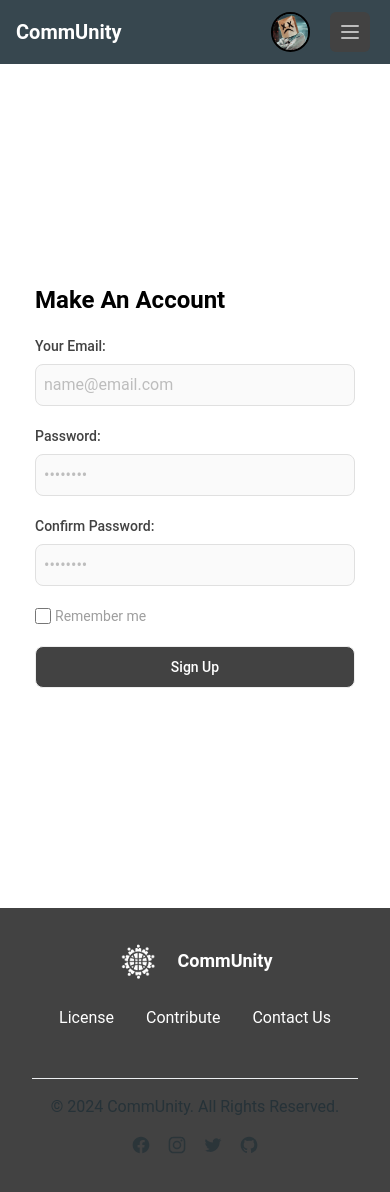
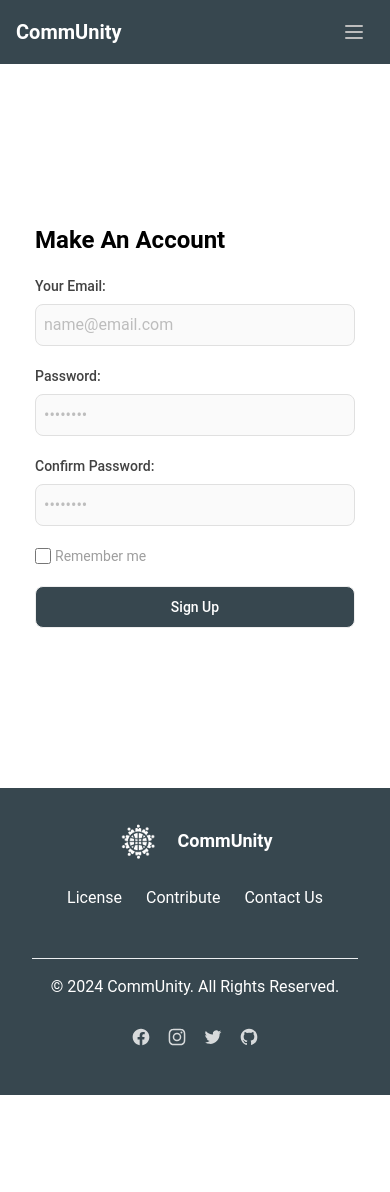
Before and after one commit to GnananSai/community-platform, a Next.js app: page /register in a window 390 px wide. Shown: the top 1192 px of the page. After the commit the page ends 1095 px from the top, so only its background shows below. Built offline with nearby package versions, Linux system fonts and the light colour scheme.

Commit message:
Improve: Responsiveness

```diff
--- a/src/app/layout.tsx
+++ b/src/app/layout.tsx
@@ -8,7 +8,7 @@ import Footer from "@/components/Footer";
 import "slick-carousel/slick/slick.css";
 import "slick-carousel/slick/slick-theme.css";
 
-const inter = Inter({ subsets: ["latin"] });
+// const inter = Inter({ subsets: ["latin"] });
 
 export default function RootLayout({
   children,
--- a/src/components/Footer.tsx
+++ b/src/components/Footer.tsx
@@ -1,18 +1,17 @@
 export function Footer() {
   return (
-    <footer className="w-full bg-gray-800 p-8 text-white relative bottom-0 left-0 right-0 md:px-64">
-      <div className="flex flex-row flex-wrap items-center justify-center gap-y-6  bg-gray-800 text-center md:justify-between">
-        <div className="flex flex-row flex-wrap items-center justify-center gap-x-5">
+    <footer className="w-full bg-blue-gray-800 p-8 text-white relative bottom-0 left-0 right-0 lg:px-64">
+      <div className="flex flex-row flex-wrap items-center gap-y-6  bg-blue-gray-800 text-center justify-center lg:justify-between gap-5">
+        <div className="flex flex-row flex-wrap items-center justify-center gap-x-5 w-full lg:w-fit">
           <img src="/logo-dummy.png" alt="logo-ct" className="w-10" />
           <a className="font-bold text-lg">CommUnity</a>
         </div>
-
-        <ul className="flex flex-wrap items-center gap-y-2 gap-x-8">
+        <ul className="flex flex-wrap items-center gap-y-2 md:gap-x-8 justify-center w-full lg:w-fit">
           <li>
             <a
               href="#"
               color="blue-gray"
-              className="font-normal transition-colors hover:text-blue-500 focus:text-blue-500"
+              className="font-normal transition-colors hover:bg-blue-gray-700 px-3 py-2 rounded-md"
             >
               License
             </a>
@@ -21,7 +20,7 @@ export function Footer() {
             <a
               href="#"
               color="blue-gray"
-              className="font-normal transition-colors hover:text-blue-500 focus:text-blue-500"
+              className="font-normal transition-colors hover:bg-blue-gray-700 px-3 py-2 rounded-md"
             >
               Contribute
             </a>
@@ -30,15 +29,15 @@ export function Footer() {
             <a
               href="#"
               color="blue-gray"
-              className="font-normal transition-colors hover:text-blue-500 focus:text-blue-500"
+              className="font-normal transition-colors hover:bg-blue-gray-700 px-3 py-2 rounded-md"
             >
               Contact Us
             </a>
           </li>
         </ul>
       </div>
-      <div className="mt-12 flex w-full flex-col items-center justify-center border-t border-blue-gray-50 py-4 md:flex-row md:justify-between">
-        <a className="mb-4 text-center font-normal text-blue-gray-900 md:mb-0">
+      <div className="mt-12 flex w-full flex-col items-center justify-center border-t border-blue-gray-50 py-4 lg:flex-row gap-3 lg:justify-between ">
+        <a className="mb-4 text-center font-normal text-white md:mb-0">
           &copy; 2024 CommUnity. All Rights Reserved.
         </a>
         <div className="flex gap-4 text-blue-gray-900 sm:justify-center">
@@ -47,7 +46,7 @@ export function Footer() {
             className="opacity-80 transition-opacity hover:opacity-100"
           >
             <svg
-              className="h-5 w-5"
+              className="h-5 w-5 text-white"
               fill="currentColor"
               viewBox="0 0 24 24"
               aria-hidden="true"
@@ -64,7 +63,7 @@ export function Footer() {
             className="opacity-80 transition-opacity hover:opacity-100"
           >
             <svg
-              className="h-5 w-5"
+              className="h-5 w-5 text-white"
               fill="currentColor"
               viewBox="0 0 24 24"
               aria-hidden="true"
@@ -81,7 +80,7 @@ export function Footer() {
             className="opacity-80 transition-opacity hover:opacity-100"
           >
             <svg
-              className="h-5 w-5"
+              className="h-5 w-5 text-white"
               fill="currentColor"
               viewBox="0 0 24 24"
               aria-hidden="true"
@@ -94,7 +93,7 @@ export function Footer() {
             className="opacity-80 transition-opacity hover:opacity-100"
           >
             <svg
-              className="h-5 w-5"
+              className="h-5 w-5 text-white"
               fill="currentColor"
               viewBox="0 0 24 24"
               aria-hidden="true"
--- a/src/components/Login.tsx
+++ b/src/components/Login.tsx
@@ -72,8 +72,8 @@ const Login = () => {
 
           <button
             type="submit"
-            href="/home"
-            className="mt-5 w-full text-white bg-gray-800 focus:ring-4 focus:outline-none focus:ring-primary-300 font-medium rounded-lg text-sm px-5 py-2.5 text-center border hover:bg-white hover:text-gray-800 hover:border-gray-800"
+            // href="/home"
+            className="mt-5 w-full text-white bg-blue-gray-800 focus:ring-4 focus:outline-none focus:ring-primary-300 font-medium rounded-lg text-sm px-5 py-2.5 text-center border hover:bg-white hover:text-gray-800 hover:border-gray-800"
           >
             Sign in
           </button>
--- a/src/components/Navbar.tsx
+++ b/src/components/Navbar.tsx
@@ -16,11 +16,11 @@ const LOGGED_IN_MENU_LIST = [
   { text: "Events", href: "/events" },
   { text: "Business", href: "/business" },
   { text: "Services", href: "/services" },
-  { text: "Logout", href: "/logout" },
+  { text: "Logout", href: "/login" },
 ];
 
 const Navbar = () => {
-  const [isLogin, setIsLogin] = useState(true);
+  const [isLogin, setIsLogin] = useState(false);
   const [navActive, setNavActive] = useState(false);
   const [activeIdx, setActiveIdx] = useState(-1);
 
@@ -28,8 +28,8 @@ const Navbar = () => {
     <header className="w-full">
       <nav className="bg-blue-gray-800 w-full">
         <div className="max-w-7xl mx-auto px-4 sm:px-6 lg:px-8 w-full">
-          <div className="flex items-center h-16 justify-between w-full">
-            <div className="flex items-center w-full">
+          <div className="flex items-center h-16 justify-between">
+            <div className="flex items-center w-full justify-between">
               <div className="flex-shrink-0">
                 <Link legacyBehavior href="/">
                   <a className="text-white font-bold text-xl">CommUnity</a>
@@ -45,7 +45,7 @@ const Navbar = () => {
                           setNavActive(false);
                         }}
                         key={menu.text}
-                        className="text-white hover:bg-gray-700 px-3 py-2 rounded-md text-base"
+                        className="text-white hover:bg-blue-gray-700 px-3 py-2 rounded-md text-base"
                       >
                         <Navlink active={activeIdx === idx} {...menu} />
                       </div>
@@ -79,7 +79,7 @@ const Navbar = () => {
                           setNavActive(false);
                         }}
                         key={menu.text}
-                        className="text-white hover:bg-gray-700 px-3 py-2 rounded-md text-base"
+                        className="text-white hover:bg-blue-gray-700 px-3 py-2 rounded-md text-base"
                       >
                         <Navlink active={activeIdx === idx} {...menu} />
                       </div>
@@ -95,7 +95,7 @@ const Navbar = () => {
                           setNavActive(false);
                         }}
                         key={menu.text}
-                        className="text-white hover:bg-gray-700 px-3 py-2 rounded-md text-base"
+                        className="text-white hover:bg-blue-gray-700 px-3 py-2 rounded-md text-base"
                       >
                         <Navlink active={activeIdx === idx} {...menu} />
                       </div>
@@ -115,7 +115,7 @@ const Navbar = () => {
                           setNavActive(false);
                         }}
                         key={menu.text}
-                        className="text-white hover:bg-gray-700 px-3 py-2 rounded-md text-base"
+                        className="text-white hover:bg-blue-gray-700 px-3 py-2 rounded-md text-base"
                       >
                         <Navlink active={activeIdx === idx} {...menu} />
                       </div>
@@ -124,16 +124,20 @@ const Navbar = () => {
                 )}
               </div>
             </div>
-            <div className="mr-8 flex md:hidden gap-5">
-              <img
-                src="profile.webp"
-                alt=""
-                className="w-10 h-10 rounded-full border-2 border-black cursor-pointer"
-              />
+            <div className="flex md:hidden gap-5 w-full justify-end">
+              {isLogin ? (
+                <img
+                  src="profile.webp"
+                  alt=""
+                  className="w-10 h-10 rounded-full border-2 border-black cursor-pointer"
+                />
+              ) : (
+                <></>
+              )}
               <button
                 onClick={() => setNavActive(!navActive)}
                 type="button"
-                className="bg-gray-800 inline-flex items-center justify-center p-2 rounded-md text-gray-400 hover:text-white hover:bg-gray-700 focus:outline-none focus:ring-2 focus:ring-offset-2 focus:ring-offset-gray-800 focus:ring-white"
+                className="inline-flex items-center justify-center p-2 rounded-md text-gray-400 hover:text-white hover:bg-blue-gray-700 focus:outline-none focus:ring-2 focus:ring-offset-2 focus:ring-offset-gray-800 focus:ring-white"
                 aria-controls="mobile-menu"
                 aria-expanded="false"
               >
@@ -190,7 +194,7 @@ const Navbar = () => {
                     setNavActive(false);
                   }}
                   key={menu.text}
-                  className="text-white hover:bg-gray-700 px-3 py-2 rounded-md text-base"
+                  className="text-white hover:bg-blue-gray-700 px-3 py-2 rounded-md text-base"
                 >
                   <Navlink active={activeIdx === idx} {...menu} />
                 </div>
@@ -205,7 +209,7 @@ const Navbar = () => {
                     setNavActive(false);
                   }}
                   key={menu.text}
-                  className="text-white hover:bg-gray-700 px-3 py-2 rounded-md text-base"
+                  className="text-white hover:bg-blue-gray-700 px-3 py-2 rounded-md text-base"
                 >
                   <Navlink active={activeIdx === idx} {...menu} />
                 </div>
--- a/src/components/SignUp.tsx
+++ b/src/components/SignUp.tsx
@@ -1,47 +1,95 @@
-import Link from 'next/link';
-import React from 'react'
+import Link from "next/link";
+import React from "react";
 
 const SignUp = () => {
   return (
-      <div className='h-screen w-screen flex justify-center items-center'>
-        <div className='sm:shadow-xl p-8 bg-white rounded-xl w-96'>
-
-            <h1 className='font-semibold text-2xl mb-5'>Make An Account</h1>
+    <div className="h-fit w-screen flex justify-center items-center py-32">
+      <div className="sm:shadow-xl p-8 bg-white rounded-xl w-96">
+        <h1 className="font-semibold text-2xl mb-5">Make An Account</h1>
 
         <form action="#">
-
           <div>
-                    <label htmlFor="email" className='block mb-2 text-sm font-medium text-gray-800'>Your Email:</label>
-                    <input type="email" name="email" id="email" className='mb-5 p-2 bg-gray-50 border border-gray-300 text-gray-900 sm:text-md rounded-lg w-full' placeholder="name@email.com" required={true}/>
+            <label
+              htmlFor="email"
+              className="block mb-2 text-sm font-medium text-gray-800"
+            >
+              Your Email:
+            </label>
+            <input
+              type="email"
+              name="email"
+              id="email"
+              className="mb-5 p-2 bg-gray-50 border border-gray-300 text-gray-900 sm:text-md rounded-lg w-full"
+              placeholder="name@email.com"
+              required={true}
+            />
           </div>
 
           <div>
-                    <label htmlFor="password" className='block mb-2 text-sm font-medium text-gray-800'>Password:</label>
-                    <input type="password" name="password" id="password" className='mb-5 p-2 bg-gray-50 border border-gray-300 text-gray-900 sm:text-md rounded-lg w-full' placeholder="••••••••" required={true}/>
+            <label
+              htmlFor="password"
+              className="block mb-2 text-sm font-medium text-gray-800"
+            >
+              Password:
+            </label>
+            <input
+              type="password"
+              name="password"
+              id="password"
+              className="mb-5 p-2 bg-gray-50 border border-gray-300 text-gray-900 sm:text-md rounded-lg w-full"
+              placeholder="••••••••"
+              required={true}
+            />
           </div>
 
           <div>
-                    <label htmlFor="password" className='block mb-2 text-sm font-medium text-gray-800'>Confirm Password:</label>
-                    <input type="password" name="password" id="password" className='mb-5 p-2 bg-gray-50 border border-gray-300 text-gray-900 sm:text-md rounded-lg w-full' placeholder="••••••••" required={true}/>
+            <label
+              htmlFor="password"
+              className="block mb-2 text-sm font-medium text-gray-800"
+            >
+              Confirm Password:
+            </label>
+            <input
+              type="password"
+              name="password"
+              id="password"
+              className="mb-5 p-2 bg-gray-50 border border-gray-300 text-gray-900 sm:text-md rounded-lg w-full"
+              placeholder="••••••••"
+              required={true}
+            />
           </div>
 
-                <div className='flex justify-between items-center'>
+          <div className="flex justify-between items-center">
             <div className="flex items-start">
               <div className="flex items-center h-5">
-                            <input id="remember" aria-describedby="remember" type="checkbox" className="w-4 h-4 border border-gray-300 rounded bg-gray-50 focus:ring-3"/>
+                <input
+                  id="remember"
+                  aria-describedby="remember"
+                  type="checkbox"
+                  className="w-4 h-4 border border-gray-300 rounded bg-gray-50 focus:ring-3"
+                />
               </div>
               <div className="ml-1 text-sm">
-                            <label htmlFor="remember" className="text-gray-500 dark:text-gray-300">Remember me</label>
+                <label
+                  htmlFor="remember"
+                  className="text-gray-500 dark:text-gray-300"
+                >
+                  Remember me
+                </label>
               </div>
             </div>
           </div>
 
-                <button type="submit" className="mt-5 w-full text-white bg-gray-800 focus:ring-4 focus:outline-none focus:ring-primary-300 font-medium rounded-lg text-sm px-5 py-2.5 text-center border hover:bg-white hover:text-gray-800 hover:border-gray-800">Sign Up</button>
-
+          <button
+            type="submit"
+            className="mt-5 w-full text-white bg-blue-gray-800 focus:ring-4 focus:outline-none focus:ring-primary-300 font-medium rounded-lg text-sm px-5 py-2.5 text-center border hover:bg-white hover:text-gray-800 hover:border-gray-800"
+          >
+            Sign Up
+          </button>
         </form>
       </div>
     </div>
   );
-}
+};
 
 export default SignUp;
```
Also changed, not shown: src/app/page.tsx (+3 -4 lines), src/components/LandingHero.tsx (+36 -10 lines), src/components/CommunityCard.tsx (line endings or trailing spaces). Lines whose indentation alone changed are shown as unchanged.
